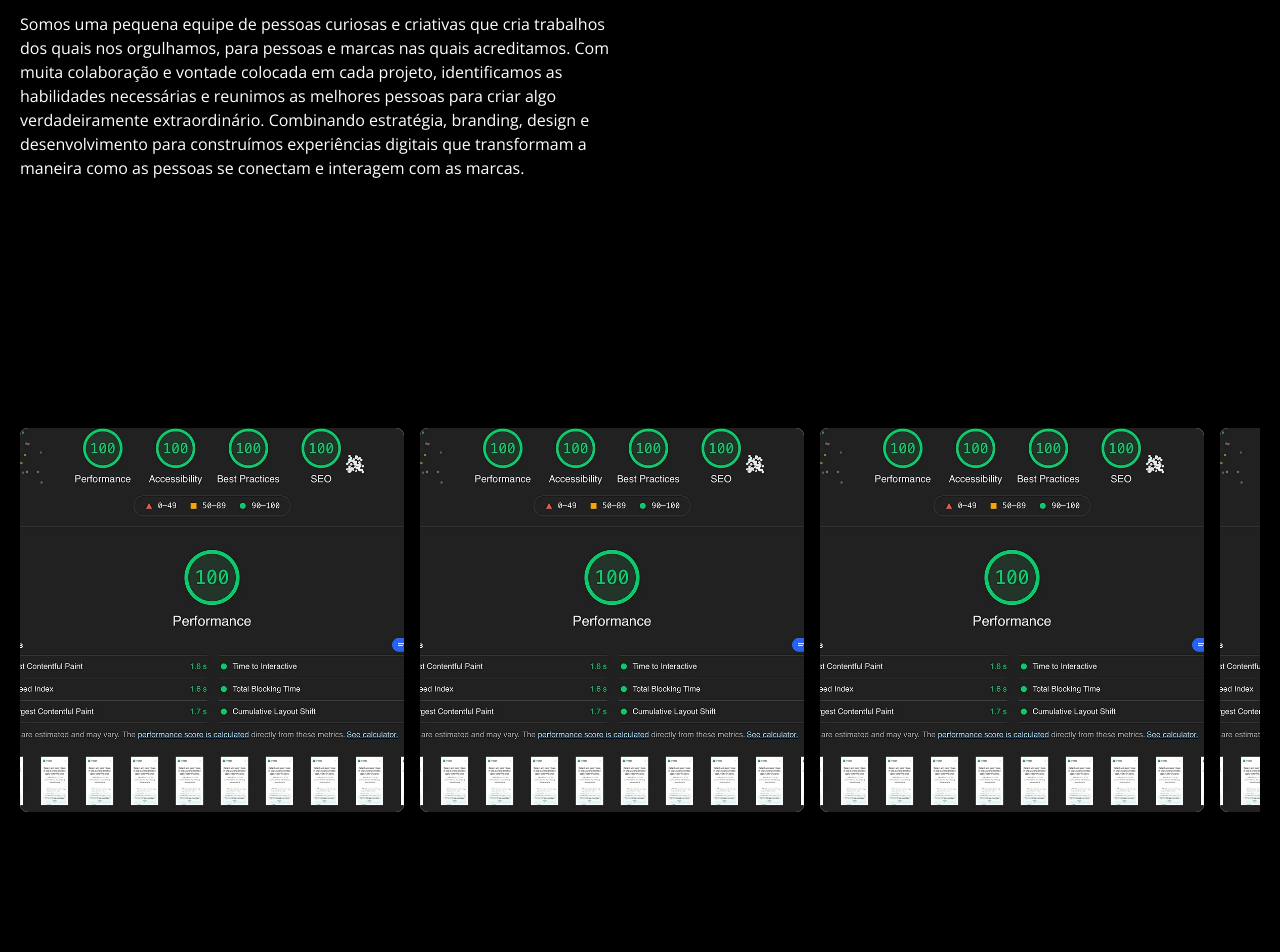
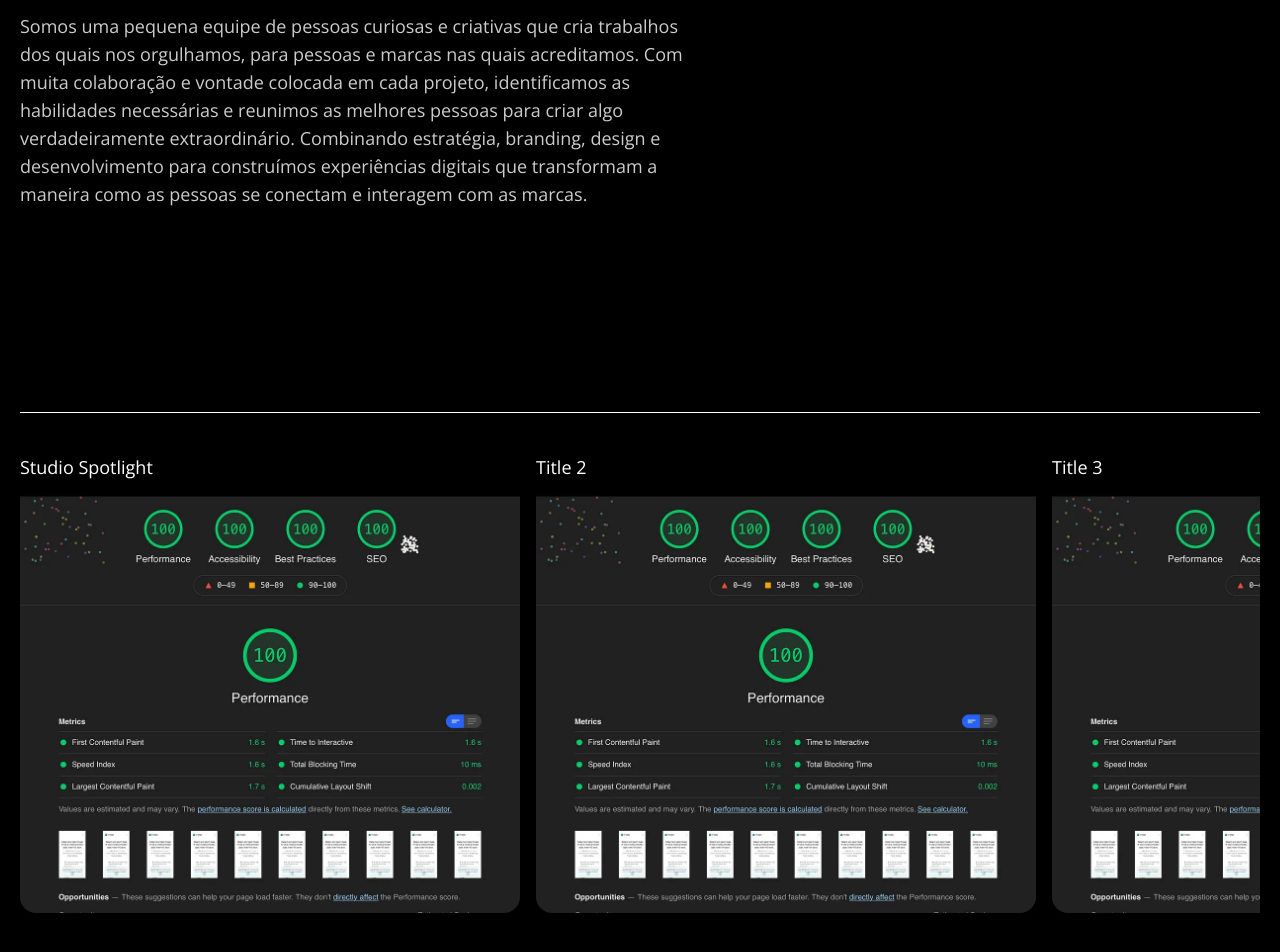
Before and after one commit to spotlightstudiodotcom/SPOTLIGHTSTUDIO-LANDING-PAGE, a Next.js app: page / in a window 1280 px wide. Shown: the part 940-1892 px from the top of the page. Built offline with nearby package versions, Linux system fonts and the light colour scheme.

Commit message:
mais mudanças

```diff
--- a/next.config.mjs
+++ b/next.config.mjs
@@ -18,7 +18,15 @@ const nextConfig = {
       hostname: "assets.aceternity.com",
       port: "",
       pathname: "/**"
-    }]
+    },
+    {
+      protocol: "https",
+      hostname: "tenor.com",
+      port: "",
+      pathname: "/**"
+    }
+  ]
+
   }
 };
 export default MillionLint.next({
--- a/src/app/layout.tsx
+++ b/src/app/layout.tsx
@@ -3,8 +3,7 @@ import { Open_Sans } from "next/font/google";
 import { cn } from "./lib/utils";
 import "./globals.css";
 import { ThemeProvider } from "./context/Context";
-import Script from "next/script";
-import { GoogleAnalytics, GoogleTagManager } from '@next/third-parties/google';
+import {GoogleTagManager } from '@next/third-parties/google';
 
 const openSans = Open_Sans({ subsets: ["latin"] });
 
--- a/src/app/ui/HorinzontalCarousel.tsx
+++ b/src/app/ui/HorinzontalCarousel.tsx
@@ -1,6 +1,7 @@
 import { motion, useTransform, useScroll } from "framer-motion";
 import { useRef } from "react";
 import { DirectionAwareHover } from "./direction-aware-hover";
+import Image from "next/image";
 
 
 export const HorizontalScrollCarousel = () => {
@@ -13,8 +14,8 @@ export const HorizontalScrollCarousel = () => {
 
   return (
     <section ref={targetRef} className="relative h-[300vh]">
-      <div className="sticky top-0 flex  flex-col h-screen items-start justify-center overflow-hidden">
-        <motion.div style={{ x }} className="flex gap-4">
+      <div className="sticky top-0 flex flex-col h-screen items-start justify-center overflow-hidden ">
+        <motion.div style={{ x }} className="flex gap-4 border-t border-t-white pt-10">
           {cards.map((card) => {
             return <Card card={card} key={card.id} />;
           })}
@@ -27,9 +28,12 @@ export const HorizontalScrollCarousel = () => {
 const Card = ({ card }: { card: CardType }) => {
   return (
     <>
-      <DirectionAwareHover key={card.id} imageUrl={card.url} className="w-60 h-60 md:w-96 md:h-96 rounded-lg overflow-hidden group/card relative">
-          <p className="text-base text-lg">{card.title}</p>
-        </DirectionAwareHover>
+      <div className="w-[450px] lg:w-[500px] h-[54vh]">
+          <p className="text-base lg:text-lg text-white">
+            {card.title}
+          </p>
+          <Image src={card.url} alt={card.title} width={600} height={600} className="w-full h-full object-cover rounded-2xl" />
+      </div>
     </>
   );
 };
@@ -45,7 +49,7 @@ type CardType = {
 const cards: CardType[] = [
   {
     url: "/SEO.webp",
-    title: "Title 1",
+    title: "Studio Spotlight",
     id: 1,
   },
   {
--- a/src/app/ui/direction-aware-hover.tsx
+++ b/src/app/ui/direction-aware-hover.tsx
@@ -104,7 +104,7 @@ export const DirectionAwareHover = ({
               ease: "easeOut",
             }}
             className={cn(
-              "text-white absolute bottom-4 left-4 z-40",
+              "text-white text-base lg:text-lg absolute bottom-4 left-4 z-40",
               childrenClassName
             )}
           >
--- a/src/app/ui/flip-words.tsx
+++ b/src/app/ui/flip-words.tsx
@@ -1,5 +1,5 @@
 "use client";
-import React, { useCallback, useEffect, useState } from "react";
+import React, { useCallback, useEffect, useState, useMemo } from "react";
 import { AnimatePresence, motion } from "framer-motion";
 import { cn } from "@/app/lib/utils";
 
@@ -27,6 +27,8 @@ export const FlipWords = ({
         startAnimation();
       }, duration);
   }, [isAnimating, duration, startAnimation]);
+
+  const memoizedCurrentWord = useMemo(() => currentWord, [currentWord]);
 
   return (
     <AnimatePresence
@@ -62,11 +64,11 @@ export const FlipWords = ({
           "z-10 inline-block relative text-left text-neutral-900 dark:text-neutral-100",
           className
         )}
-        key={currentWord}
+        key={memoizedCurrentWord}
       >
-        {currentWord.split("").map((letter, index) => (
+        {memoizedCurrentWord.split("").map((letter, index) => (
           <motion.span
-            key={currentWord + index}
+            key={memoizedCurrentWord + index}
             initial={{ opacity: 0, y: 10, filter: "blur(8px)" }}
             animate={{ opacity: 1, y: 0, filter: "blur(0px)" }}
             transition={{
--- a/src/components/About.tsx
+++ b/src/components/About.tsx
@@ -16,7 +16,7 @@ export const About = () => {
                     <h1 className="text-3xl font-Integral md:text-7xl font-bold text-white">
                         Sobre
                     </h1>
-                    <p className="text-white text-base max-w-prose my-4 lg:my-10">
+                    <p className="text-white/80 text-base max-w-prose lg:text-lg my-4 lg:my-10">
                         Somos uma pequena equipe de pessoas curiosas e criativas que
                         cria trabalhos dos quais nos orgulhamos, para pessoas e marcas nas quais acreditamos.
                         Com muita colaboração e vontade colocada em cada projeto, identificamos as habilidades necessárias e reunimos as
@@ -25,9 +25,8 @@ export const About = () => {
                         interagem com as marcas.
                     </p>
                 </div>
-                <HorizontalScrollCarousel />
+                <HorizontalScrollCarousel  />
             </MaxWidthWrapper>
-
         </section>
     )
 }
--- a/src/components/Contact.tsx
+++ b/src/components/Contact.tsx
@@ -7,6 +7,7 @@ import { motion } from 'framer-motion';
 import { DragCloseDrawer } from './DragCloseDrawer';
 import { ThemeContext } from '@/app/context/Context';
 import { cn } from '@/app/lib/utils';
+import Image from 'next/image';
 
 interface FormInput {
   name: string;
@@ -67,7 +68,9 @@ export const Contact = () => {
           <p className={cn("text-base text-center mt-8")}>Em breve entraremos em contato.</p>
         </DragCloseDrawer>
         <section className="flex flex-col md:flex-row items-start justify-between gap-11">
+          <div className='flex flex-col'>
           <h2 className={cn("font-Integral text-4xl lg:text-7xl text-wrap max-w-5xl", textColor)}>Quero entrar em contato</h2>
+          </div>
           <form onSubmit={handleSubmit(onSubmit)} className={cn("w-full grid grid-cols-1 gap-4 place-content-start", textColor)}>
             <label className={cn("text-base lg:text-lg", textColor)}>Meu nome é</label>
             <input
--- a/src/components/Hero.tsx
+++ b/src/components/Hero.tsx
@@ -8,8 +8,7 @@ export const Hero = () => {
     <main id="home" className="w-full min-h-screen bg-black relative">
       <div className="absolute inset-0 bg-gradient-to-t from-black to-transparent z-10 pointer-events-none"></div>
       <MaxWidthWrapper className="py-0 px-0 lg:px-0">
-        <div className="w-full pt-20 lg:pt-0  h-dvh flex items-center md:justify-center bg-dot-white/30 bg-black antialiased relative overflow-hidden">
-
+        <div className="w-full pt-20 lg:pt-0 h-dvh flex items-center md:justify-center bg-dot-white/30 bg-black antialiased relative overflow-hidden">
           <div className="p-4 max-w-7xl mx-auto relative z-10 w-full md:pt-0">
           <Spotlight
             className="-top-[50px] left-20 md:left-60 md:-top-20"
@@ -18,7 +17,7 @@ export const Hero = () => {
             <h1 className="text-3xl font-Integral md:text-7xl font-bold text-center bg-clip-text text-transparent bg-gradient-to-b from-neutral-50 to-neutral-400 bg-opacity-50">
               <TextHeroSection />
             </h1>
-            <p className="mt-4 font-normal text-lg text-neutral-300 max-w-lg text-center mx-auto">
+            <p className="mt-4 font-normal text-lg text-white/80 max-w-lg text-center mx-auto">
               No Spotlight Studio, destacamos sua marca com experiências digitais que capturam sua essência e brilham no mercado competitivo.
             </p>
           </div>
--- a/src/components/Navbar.tsx
+++ b/src/components/Navbar.tsx
@@ -1,11 +1,10 @@
 "use client";
-import React, { useContext, useEffect, useState } from "react";
+import React, { useContext, useState } from "react";
 import { cn } from "../app/lib/utils";
 import MaxWidthWrapper from "./MaxWidth";
 import { motion } from "framer-motion";
 import Link from "next/link";
 import { ThemeContext } from "@/app/context/Context";
-import { GradualSpacing } from "@/app/lib/Animation";
 
 const setMenuOpen = (isOpen: boolean) => {
   setMenuOpen(!isOpen);
@@ -76,7 +75,7 @@ export const Navbar = ({ className }: { className?: string }) => {
           >
             <li
               className={cn(
-                "text-base font-medium text-neutral-300 hover:text-white",
+                "text-base font-medium text-white/80 hover:text-white",
                 active === "inicio" && "text-white"
               )}
               onClick={() => setActive("inicio")}
@@ -85,7 +84,7 @@ export const Navbar = ({ className }: { className?: string }) => {
             </li>
             <li
               className={cn(
-                "text-base font-medium text-neutral-300 hover:text-white",
+                "text-base font-medium text-white/80 hover:text-white",
                 active === "sobre" && "text-white"
               )}
               onClick={() => setActive("sobre")}
@@ -94,7 +93,7 @@ export const Navbar = ({ className }: { className?: string }) => {
             </li>
             <li
               className={cn(
-                "text-base font-medium text-neutral-300 hover:text-white",
+                "text-base font-medium text-white/80 hover:text-white",
                 active === "atividades" && "text-white"
               )}
               onClick={() => setActive("atividades")}
@@ -103,7 +102,7 @@ export const Navbar = ({ className }: { className?: string }) => {
             </li>
             <li
               className={cn(
-                "text-base font-medium text-neutral-300 hover:text-white",
+                "text-base font-medium text-white/80 hover:text-white",
                 active === "contato" && "text-white"
               )}
               onClick={() => setActive("contato")}
```
